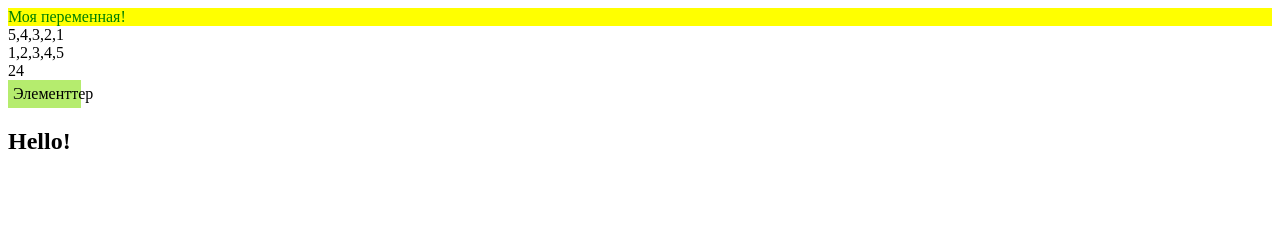
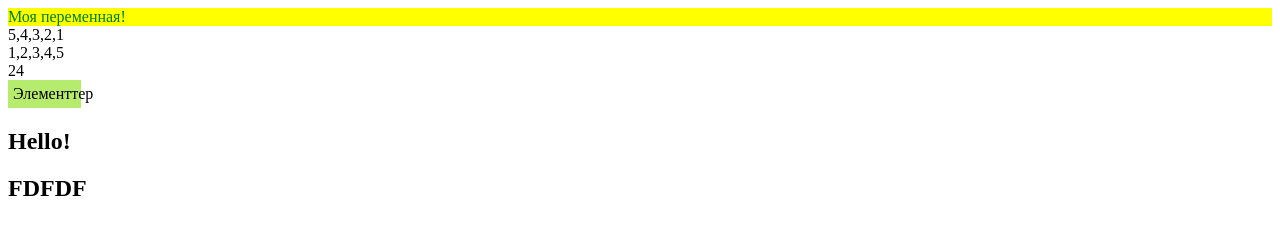
Before and after one commit to BbzhGit/project1, a plain HTML site: page index.html in a window 1280 px wide. Drawn offline with nearby package versions, Linux system fonts and the light colour scheme.

Commit message:
index mod

```diff
--- a/index.html
+++ b/index.html
@@ -17,6 +17,7 @@
 
 	<div id="test1">Элементтер</div>
 	<h2>Hello!</h2>
+	<h2>FDFDF</h2>
 
 	<style>
 		#test1 {
```
